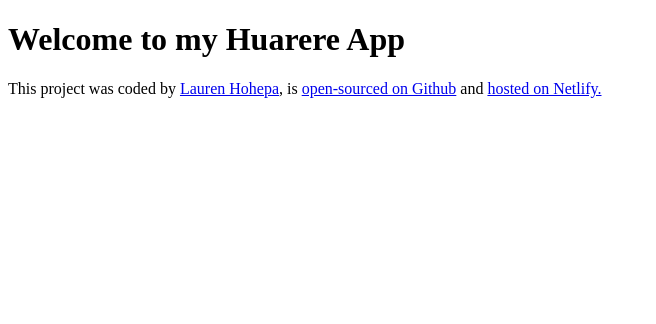
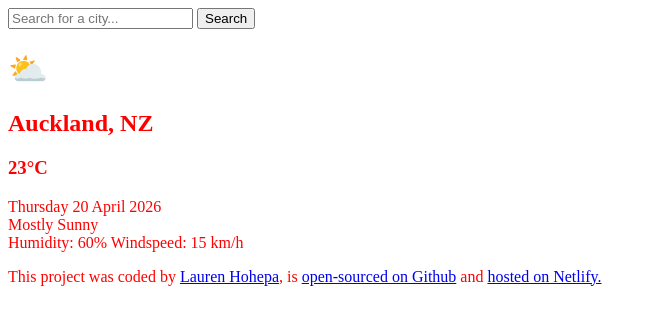
Before and after one commit to lauren-ana/huarere-app, a plain HTML site: page index.html in a window 1280 px wide. Shown: the whole page, without its empty margins (0-656 px from the left). Drawn offline with Linux system fonts and the light colour scheme.

Commit message:
Created HTML body & link CSS
Including search form and dummy weather data

```diff
--- a/index.html
+++ b/index.html
@@ -4,9 +4,27 @@
     <meta charset="UTF-8" />
     <meta name="viewport" content="width=device-width, initial-scale=1.0" />
     <title>Huarere App</title>
+    <link rel="stylesheet" href="src/style.css" />
   </head>
   <body>
-    <h1>Welcome to my Huarere App</h1>
+    <header>
+      <form>
+        <input type="search" placeholder="Search for a city..." />
+        <input type="submit" value="Search" />
+      </form>
+    </header>
+    <body>
+      <h1>⛅</h1>
+      <h2>Auckland, NZ</h2>
+      <h3>23°C</h3>
+      <p>
+        Thursday 20 April 2026
+        <br />
+        Mostly Sunny
+        <br />
+        Humidity: 60% Windspeed: 15 km/h
+      </p>
+    </body>
     <footer>
       This project was coded by
       <a href="https://github.com/lauren-ana" target="_blank">Lauren Hohepa</a>,
--- /dev/null
+++ b/src/style.css
@@ -0,0 +1,3 @@
+body {
+  color: red;
+}
```
